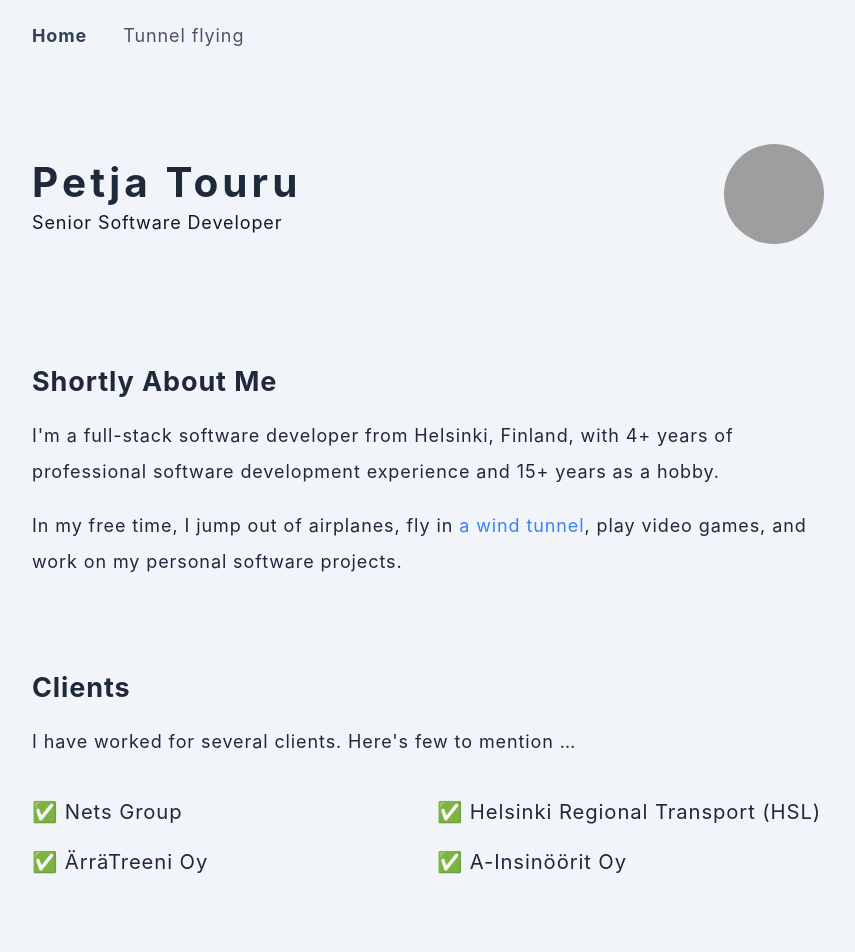
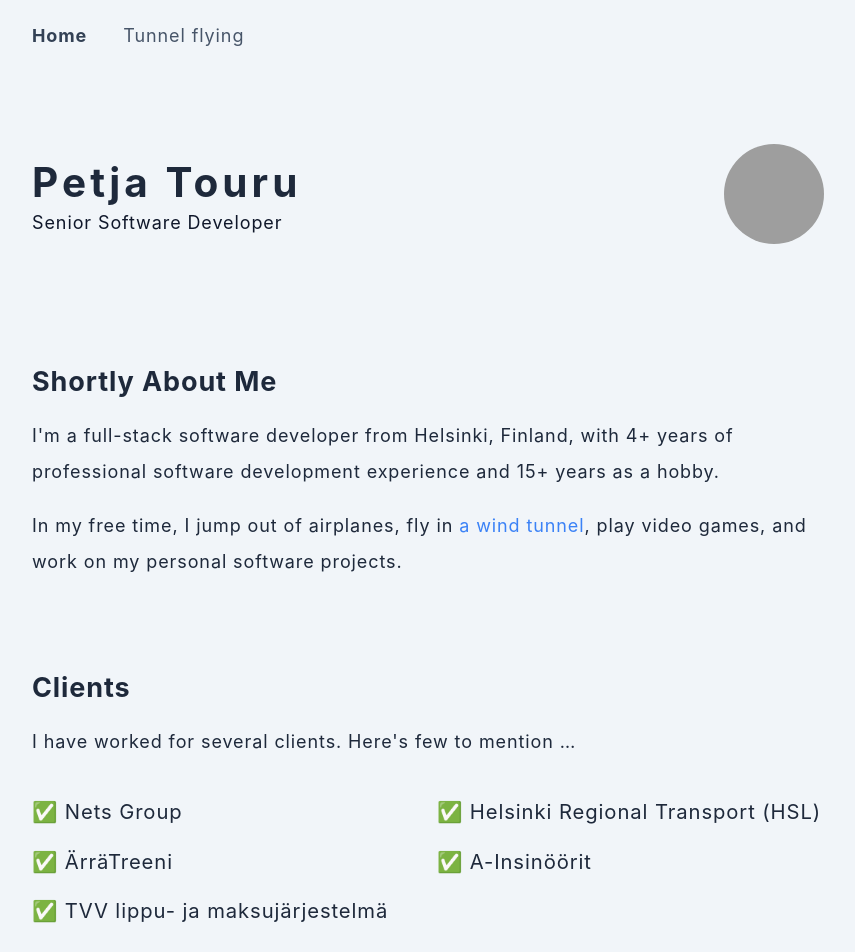
Before and after one commit to petja/petja-me, a Next.js app: page / in a window 1280 px wide. Shown: the top 952 px of the page, without its empty margins (212-1067 px from the left). Built offline with nearby package versions, Linux system fonts and the light colour scheme; grey boxes are pictures that could not be loaded.

Commit message:
Add LMJ to list of clients

```diff
--- a/pages/index.tsx
+++ b/pages/index.tsx
@@ -41,6 +41,14 @@ const techs: Tech[] = [
   },
 ]
 
+const clients = [
+  { id: 'nets', name: 'Nets Group' },
+  { id: 'hsl', name: 'Helsinki Regional Transport (HSL)' },
+  { id: 'arratreeni', name: 'ÄrräTreeni' },
+  { id: 'ains', name: 'A-Insinöörit' },
+  { id: 'lmj', name: 'TVV lippu- ja maksujärjestelmä' },
+]
+
 export default function Home() {
   return (
     <>
@@ -76,10 +84,9 @@ export default function Home() {
                 &hellip;
               </p>
               <ul className="grid grid-cols-1 md:grid-cols-2 gap-4 py-4 text-lg">
-                <li>✅ Nets Group</li>
-                <li>✅ Helsinki Regional Transport (HSL)</li>
-                <li>✅ ÄrräTreeni Oy</li>
-                <li>✅ A-Insinöörit Oy</li>
+                {clients.map((client) => (
+                  <li key={client.id}>✅ {client.name}</li>
+                ))}
               </ul>
             </section>
 
```
